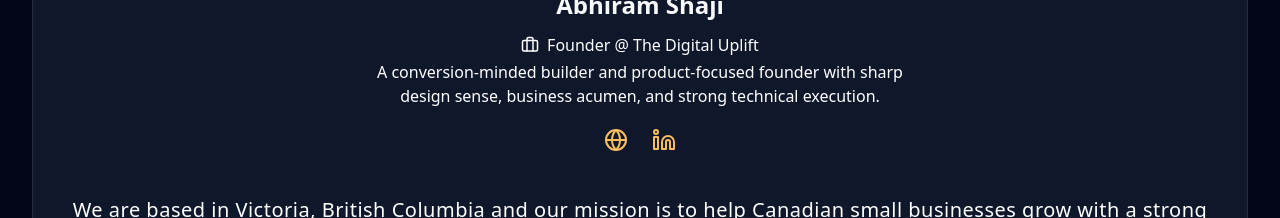
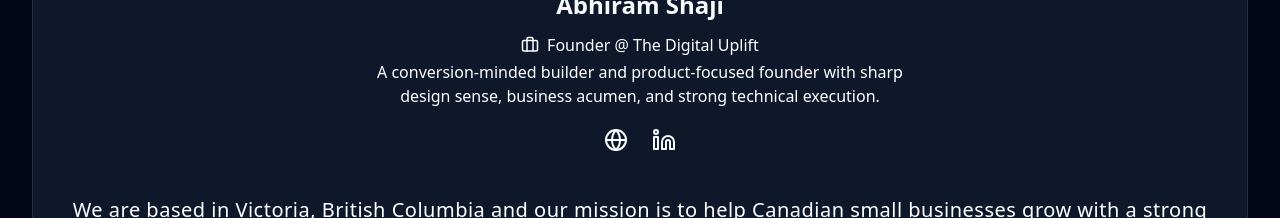
Before and after one commit to abhiram-shaji/the-digital-uplift, a Next.js app: page / in a window 1280 px wide. Shown: the part 2100-2318 px from the top of the page. Built offline with nearby package versions, Linux system fonts and the light colour scheme.

Commit message:
Update AboutSection.tsx

```diff
--- a/src/components/sections/AboutSection.tsx
+++ b/src/components/sections/AboutSection.tsx
@@ -42,7 +42,7 @@ export default function AboutSection() {
     href="https://www.worksofabhiram.com/"
     target="_blank"
     rel="noopener noreferrer"
-    className="text-[#f9bc60] hover:opacity-80 transition"
+    className="hover:opacity-80 transition"
     aria-label="Portfolio"
   >
     <Globe size={24} />
@@ -51,7 +51,7 @@ export default function AboutSection() {
     href="https://www.linkedin.com/in/abhiram-kace/"
     target="_blank"
     rel="noopener noreferrer"
-    className="text-[#f9bc60] hover:opacity-80 transition"
+    className="hover:opacity-80 transition"
     aria-label="LinkedIn"
   >
     <Linkedin size={24} />
```
